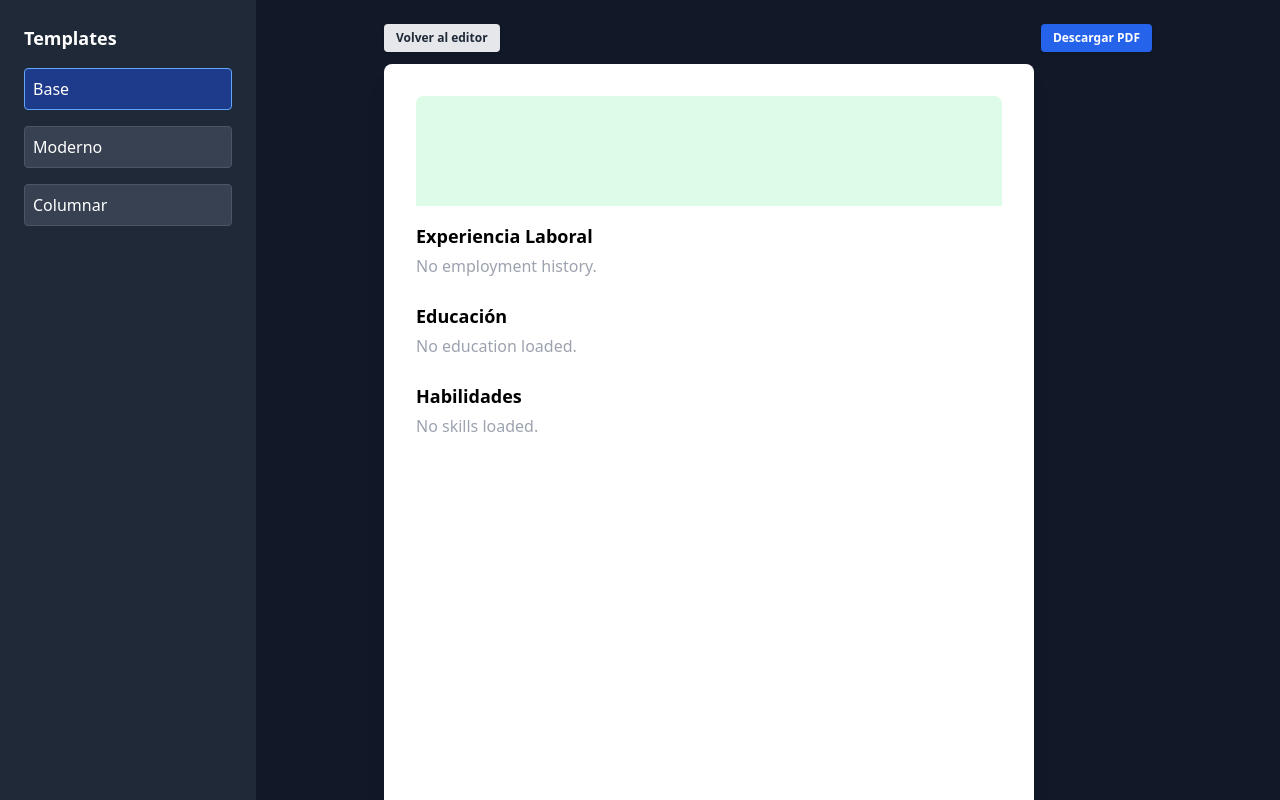
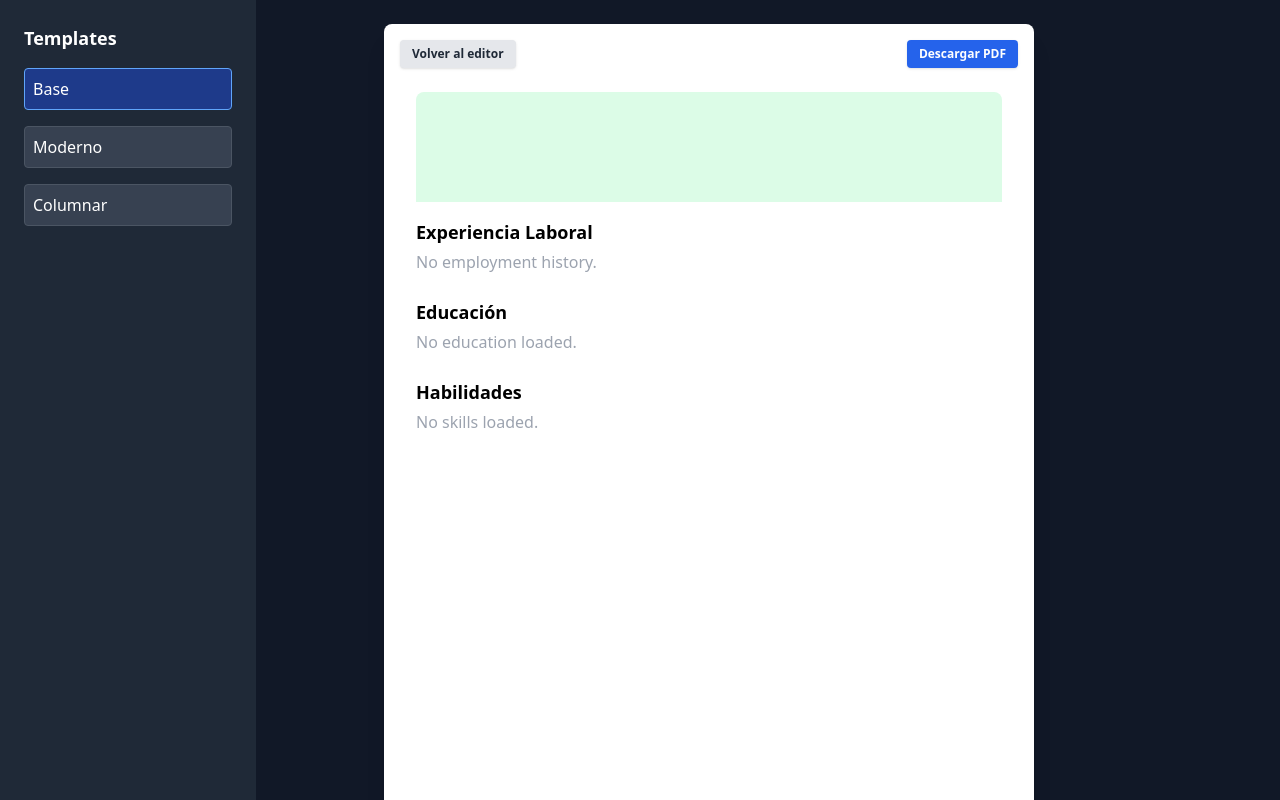
Before and after one commit to givemefire44/cvfaster-limpio, a Next.js app: page /select-template in a window 1280 px wide. Shown: the top 800 px of the page. Built offline with nearby package versions, Linux system fonts and the light colour scheme.

Commit message:
Update page.tsx

```diff
--- a/app/select-template/page.tsx
+++ b/app/select-template/page.tsx
@@ -80,35 +80,33 @@ export default function SelectTemplatePage() {
       </div>
       {/* Preview grande del template */}
       <section className="flex-1 flex flex-col items-center justify-start p-0 sm:p-6 w-full">
-        <div className="w-full max-w-3xl flex flex-col gap-2 relative">
-          {/* Botones sobre la tarjeta */}
-          <div className="relative w-full">
-            {/* Volver al editor */}
+        <div className="w-full max-w-3xl flex flex-col gap-2">
+          {/* Tarjeta principal con botones adentro */}
+          <div
+            className="bg-white rounded-lg shadow-xl p-2 sm:p-8 w-full sm:w-[650px] min-h-[600px] sm:min-h-[900px] flex flex-col items-center relative"
+            ref={previewRef}
+          >
+            {/* Botones dentro de la tarjeta, alineados arriba izquierda y derecha */}
+            <div className="w-full flex flex-row justify-between items-start absolute left-0 top-0 px-4 pt-4 z-10">
               <button
-              className="absolute left-0 top-0 bg-gray-200 text-gray-800 px-3 py-1 rounded font-semibold shadow hover:bg-gray-300 transition text-xs min-h-0"
+                className="bg-gray-200 text-gray-800 px-3 py-1 rounded font-semibold shadow hover:bg-gray-300 transition text-xs min-h-0"
                 onClick={() => router.push("/create-cv")}
                 type="button"
                 style={{ height: "28px" }}
               >
                 Volver al editor
               </button>
-            {/* Descargar PDF */}
               <button
-              className="absolute right-0 top-0 bg-blue-600 text-white px-3 py-1 rounded font-semibold shadow text-xs min-h-0"
+                className="bg-blue-600 text-white px-3 py-1 rounded font-semibold shadow text-xs min-h-0"
                 onClick={handleDownload}
                 type="button"
                 style={{ height: "28px" }}
               >
                 Descargar PDF
               </button>
-            {/* Espacio para que los botones no tapen la tarjeta */}
-            <div style={{ height: "32px" }} />
             </div>
-          {/* Tarjeta */}
-          <div
-            className="bg-white rounded-lg shadow-xl p-2 sm:p-8 w-full sm:w-[650px] min-h-[600px] sm:min-h-[900px] flex flex-col items-center"
-            ref={previewRef}
-          >
+            {/* Espacio para no tapar el contenido */}
+            <div style={{ height: "36px" }} />
             <TemplateComponent data={formData} />
           </div>
         </div>
```
Lines whose indentation alone changed are shown as unchanged.
